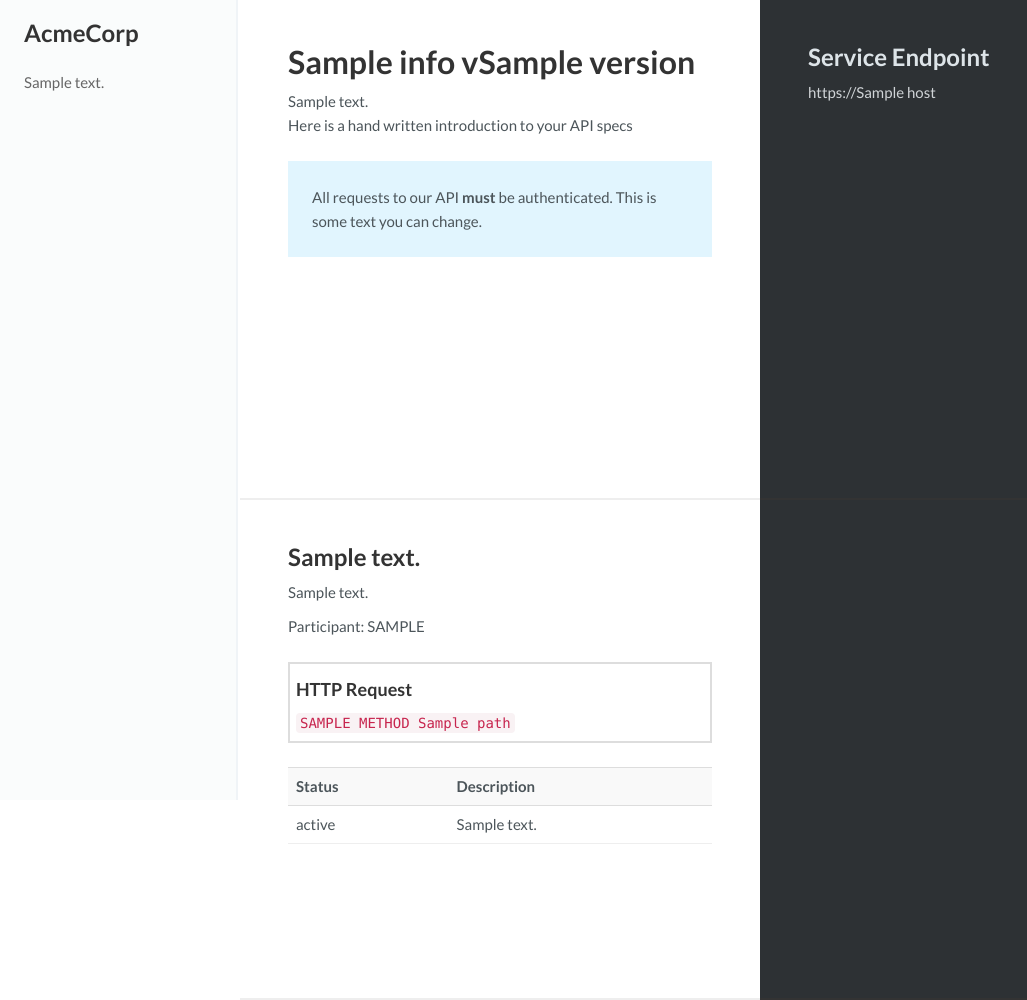
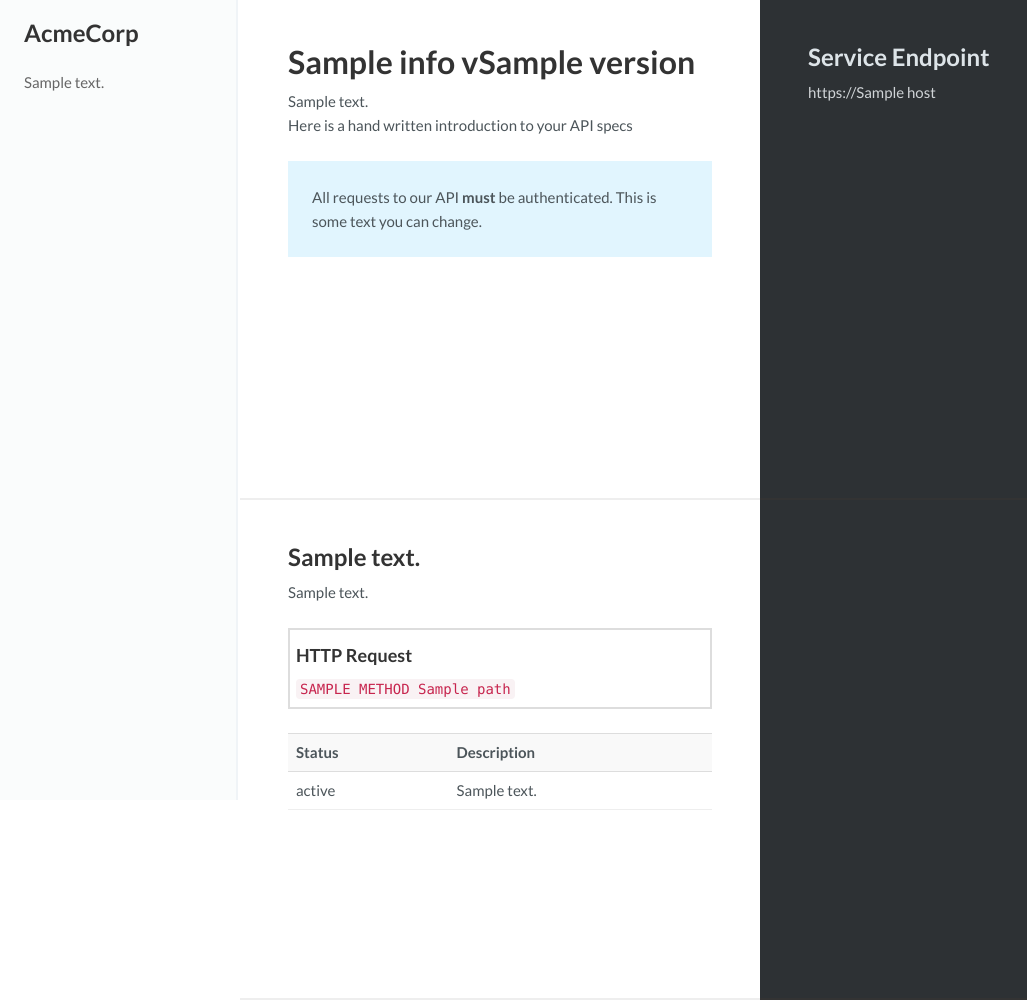
Before and after one commit to owainlewis/apidoc, a Flask app: template templates/spec.html in a window 1280 px wide. Shown: the whole page, without its empty margins (0-1027 px from the left). Run offline with Flask 2, Linux system fonts and the light colour scheme; the template is opened without the code that fills it: most values are stand-ins (such as "Sample title", 1, 10 or a date in 2020); some libraries are stand-ins or nearby versions.

Commit message:
cleanup template

```diff
--- a/templates/spec.html
+++ b/templates/spec.html
@@ -40,9 +40,6 @@
         <div class="left">
           <h2>{{ operation['summary'] }}</h2>
           <p>{{ operation['description'] }}</p>
-
-          <p>Participant: {{
-          operation.get('x-monitise-participant','N/A').upper() }} </p>
             <div class="request">
 	    <h4>HTTP Request</h4>
             <code>
```
